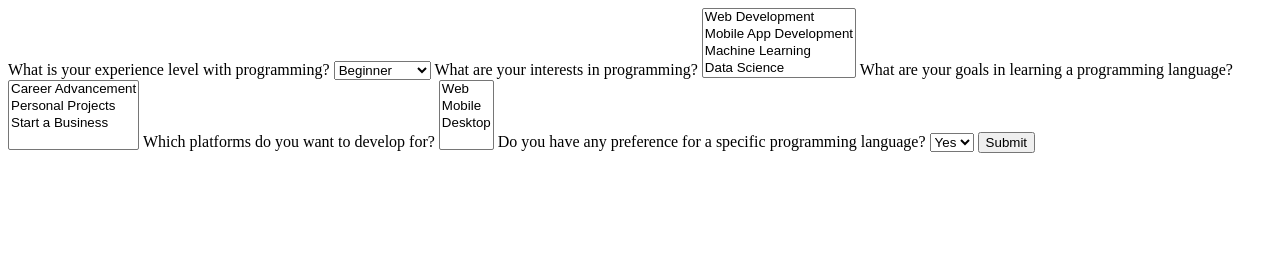
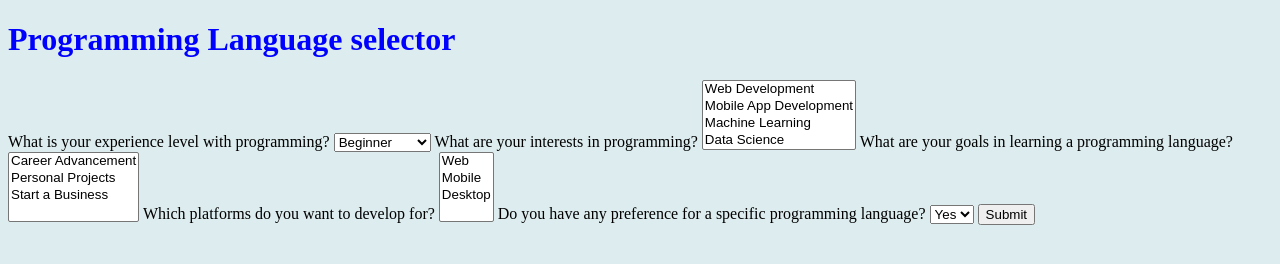
Before and after one commit to KalebTaylor1976/Project2, a plain HTML site: page Index.html in a window 1280 px wide. Drawn offline with Linux system fonts and the light colour scheme; files that its build step writes are made by us from their sources.

Commit message:
add Java folder for scripts.js, add styles.css, add link for style.css in index.html

```diff
--- a/Index.html
+++ b/Index.html
@@ -1,5 +1,9 @@
 <!DOCTYPE html>
 <html lang="en-US">
+<head>
+  <link rel="stylesheet" href="styles.css">
+</head>
+<h1>Programming Language selector</h1>
 <form id="language-suggester-form">
   <label for="experience-level">What is your experience level with programming?</label>
   <select id="experience-level" name="experience-level">
--- /dev/null
+++ b/css/styles.css
@@ -0,0 +1,6 @@
+body {
+  background-color: rgb(221, 236, 238);
+}
+h1 {
+  color: blue;
+}
```
Also changed, not shown: Java/scripts.js (renamed from scripts.js).
